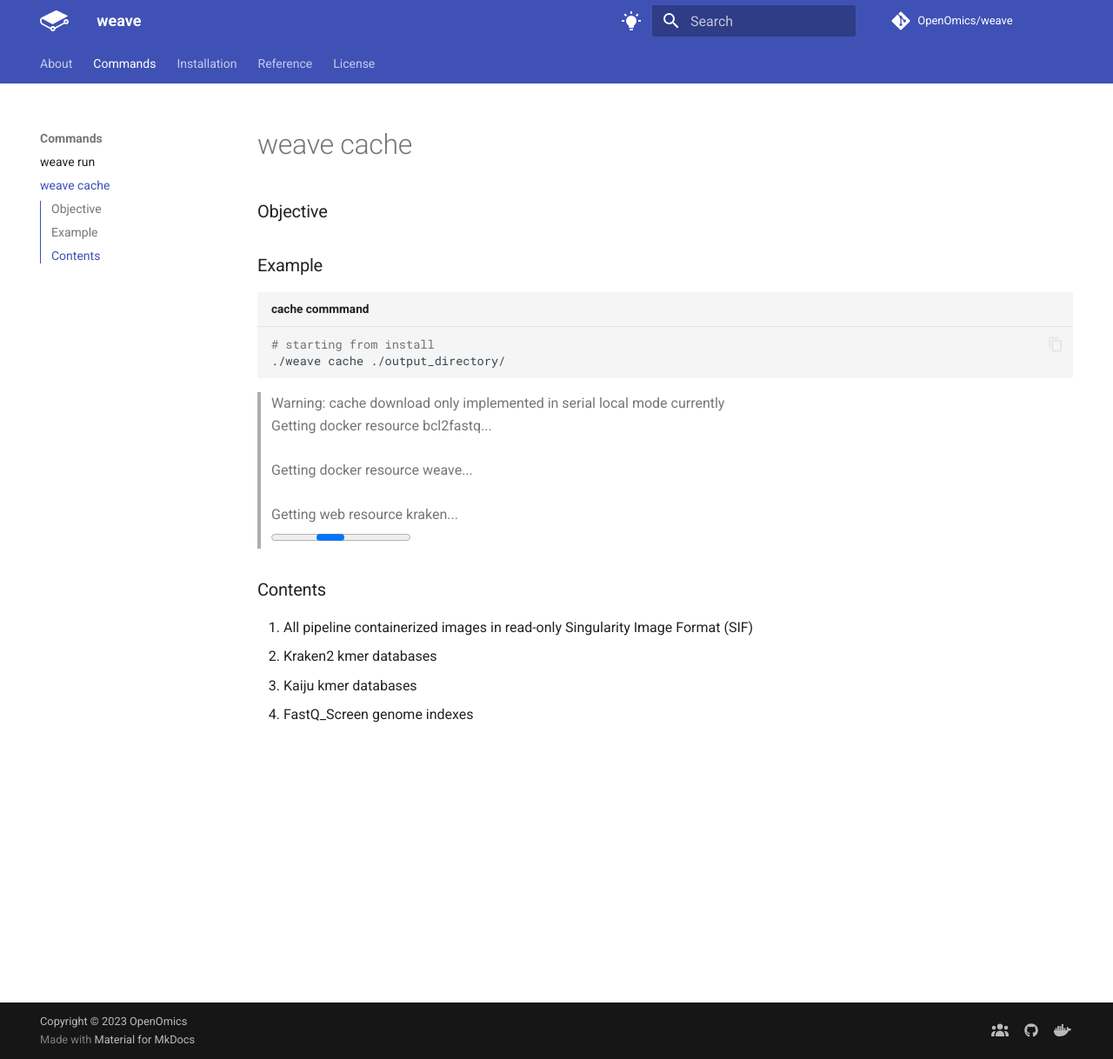
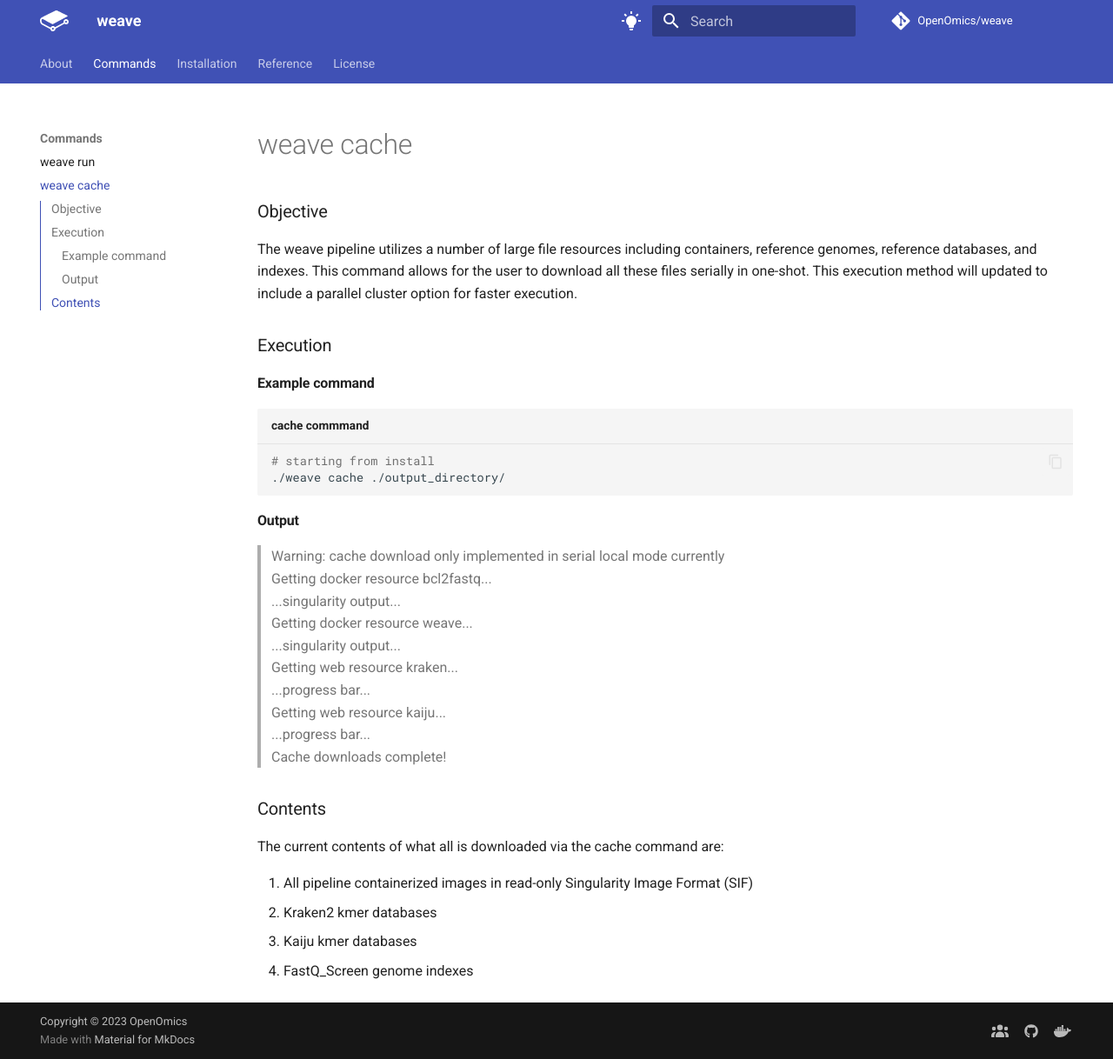
Before and after one commit to OpenOmics/weave, an MkDocs documentation site: the page built from docs/usage/cache.md, in a window 1280 px wide and 1218 px high. Shown: the whole window at 87% size. Built offline with MkDocs 1.6.1 and Material for MkDocs 9.7.7, drawn with Linux system fonts in a browser that asks for light colours; comment, search, counter and statistics services are not loaded; the version menu is left out.

Commit message:
chore: clean up cache docs a bit

````diff
--- a/docs/usage/cache.md
+++ b/docs/usage/cache.md
@@ -1,25 +1,35 @@
 
 ## Objective
 
-## Example
+The weave pipeline utilizes a number of large file resources including containers, reference genomes, reference databases, and indexes. This
+command allows for the user to download all these files serially in one-shot. This execution method will updated to include a parallel cluster
+option for faster execution.
+
+## Execution
+
+### Example command
 
 ```bash title="cache commmand"
 # starting from install
 ./weave cache ./output_directory/
 ```
 
+### Output
+
 > Warning: cache download only implemented in serial local mode currently<br />
 > Getting docker resource bcl2fastq...<br />
-> <singularity output><br />
+> ...singularity output...<br />
 > Getting docker resource weave...<br />
-> <singularity output><br />
+> ...singularity output...<br />
 > Getting web resource kraken...<br />
-> <progress bar><br />
+> ...progress bar...<br />
 > Getting web resource kaiju...<br />
-> <progress bar><br />
+> ...progress bar...<br />
 > Cache downloads complete!<br />
 
 ## Contents
+
+The current contents of what all is downloaded via the cache command are:
 
 1. All pipeline containerized images in read-only Singularity Image Format (SIF)
 2. Kraken2 kmer databases
````
